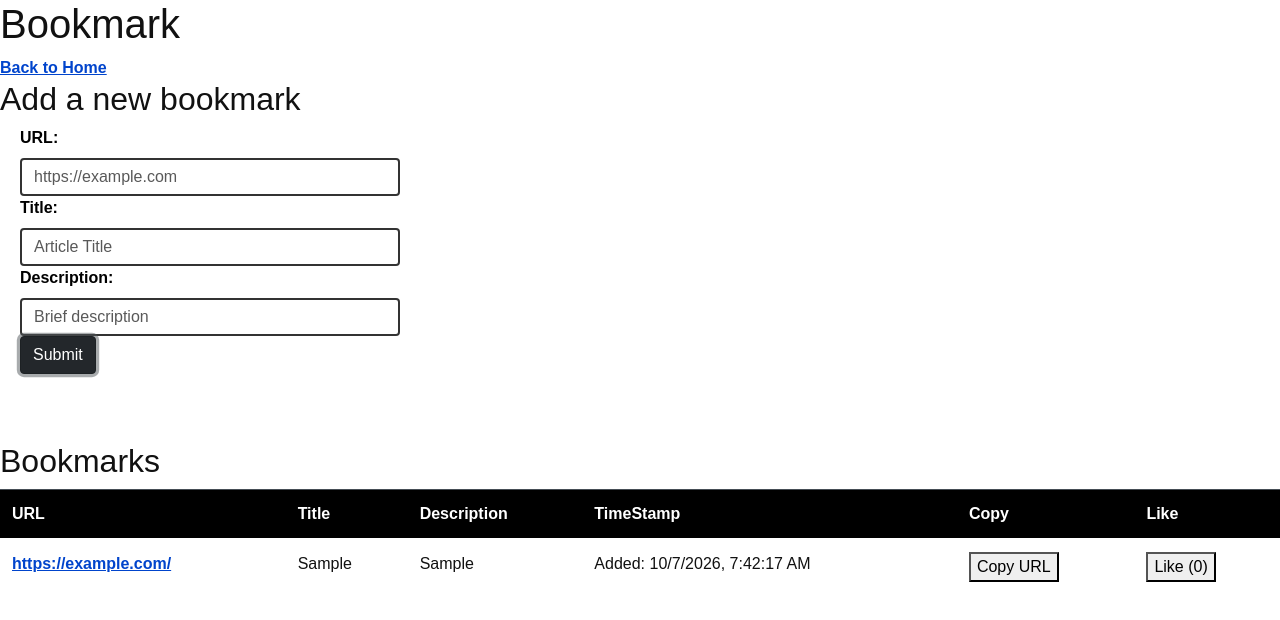
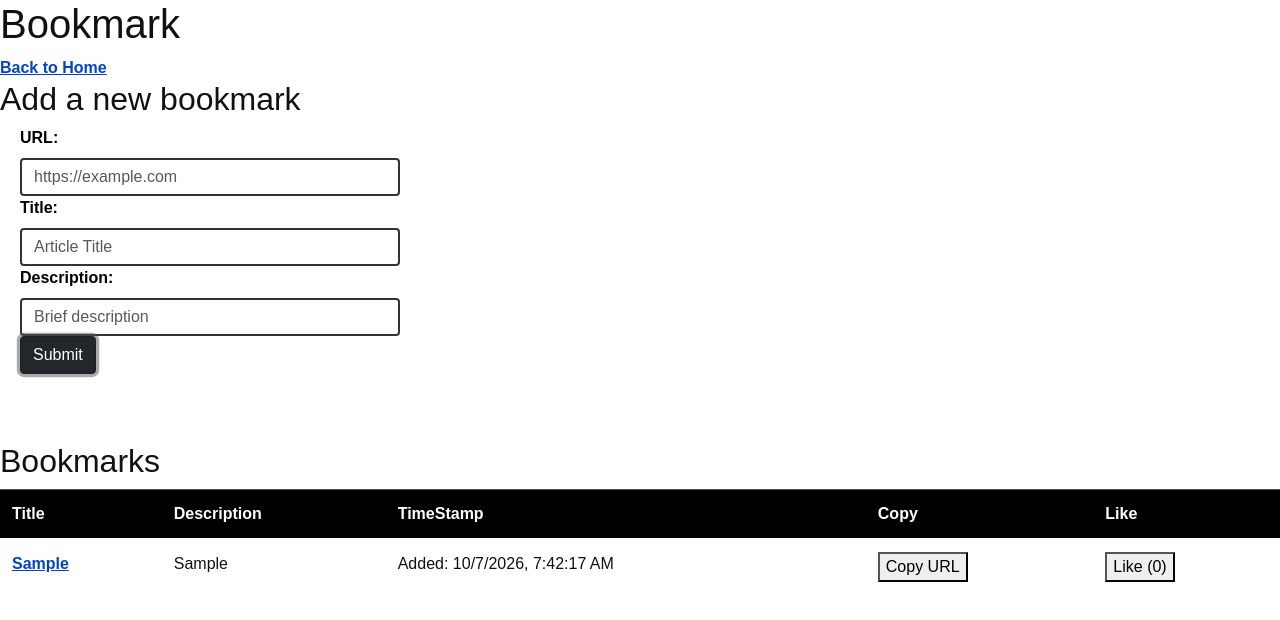
Before and after one commit to Vitalii-code/checkpoint, a website with bundled scripts: page addbookmark.html in a window 1280 px wide. Both pictures are taken after typing "https://example.com", "Sample", "Sample" into the empty fields and a click on the button "Submit". Built offline with nearby package versions, Linux system fonts and the light colour scheme.

Commit message:
Fix bookmark display

```diff
--- a/addbookmark.html
+++ b/addbookmark.html
@@ -48,7 +48,7 @@
     <table class="table" id="display">
   <thead class="table-dark text-white">
    <tr>
-    <th scope="col">URL</th>
+    <!-- <th scope="col">URL</th> -->
     <th scope="col">Title</th>
     <th scope="col">Description</th>
     <th scope="col">TimeStamp</th>
--- a/app.js
+++ b/app.js
@@ -29,26 +29,23 @@ function renderBookmarks() {
   sortedBookmarks.forEach((bookmark) => {
     let row = tbodyElement.insertRow(-1);
 
+    // URL hyperlink and title
     let URLCell = row.insertCell(0);
 
-    // URL hyperlink
     const titleLink = document.createElement("a");
     titleLink.href = bookmark.url;
     titleLink.textContent = bookmark.title;
     titleLink.target = "_blank";
     titleLink.rel = "noopener noreferrer";
 
-    URLCell.innerHTML = "<a href='" + titleLink + "'>" + titleLink + "</a>";
+    URLCell.append(titleLink);
 
-    // Description & Date
-
-    let titleCell = row.insertCell(1);
-    titleCell.textContent = bookmark.description;
-
-    let descCell = row.insertCell(2);
+    // Description
+    let descCell = row.insertCell(1);
     descCell.textContent = bookmark.description;
 
-    let timeCell = row.insertCell(3);
+    // Date
+    let timeCell = row.insertCell(2);
     timeCell.textContent = `Added: ${new Date(bookmark.createdAt).toLocaleString()}`;
 
     // Copy to Clipboard Button
@@ -77,10 +74,10 @@ function renderBookmarks() {
       renderBookmarks();
     });
 
-    let copyCell = row.insertCell(4);
+    let copyCell = row.insertCell(3);
     copyCell.append(copyBtn);
 
-    let likeCell = row.insertCell(5);
+    let likeCell = row.insertCell(4);
     likeCell.append(likeBtn);
   });
 }
```
